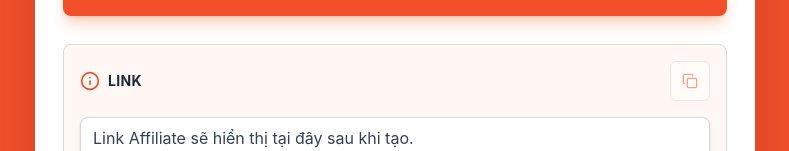
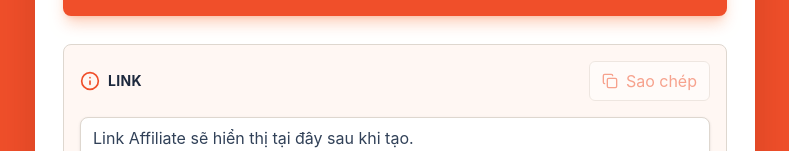
Before and after one commit to Ohnim102/soppe, a React (Vite) app in the folder frontend/: page / in a window 1280 px wide. Shown: the part 276-427 px from the top of the page, without its empty margins (245-1034 px from the left). Built offline with nearby package versions, Linux system fonts and the light colour scheme.

Commit message:
fix: update button styling and add copy label in ShopeeAffiliateForm

```diff
--- a/frontend/src/components/ShopeeAffiliateForm.tsx
+++ b/frontend/src/components/ShopeeAffiliateForm.tsx
@@ -135,13 +135,13 @@ export function ShopeeAffiliateForm() {
             <Button
               type="button"
               variant="outline"
-              size="icon"
               onClick={copyResult}
               disabled={!result}
               aria-label="Copy link"
-              className="border-orange-200 bg-white text-[#f04f2a] hover:bg-orange-50"
+              className="h-10 border-orange-200 bg-white px-3 text-[#f04f2a] hover:bg-orange-50"
             >
               <Copy />
+              Sao chép
             </Button>
           </div>
 
@@ -151,11 +151,11 @@ export function ShopeeAffiliateForm() {
             value={result || "Link Affiliate sẽ hiển thị tại đây sau khi tạo."}
           />
 
-          {resolved ? (
+          {/* {resolved ? (
             <p className="mt-3 rounded-md border border-orange-200 bg-white px-3 py-2 text-xs leading-5 text-slate-600">
               Link rút gọn đã được resolve thành: <span className="break-all font-mono">{originLink}</span>
             </p>
-          ) : null}
+          ) : null} */}
         </div>
       </div>
 
```
